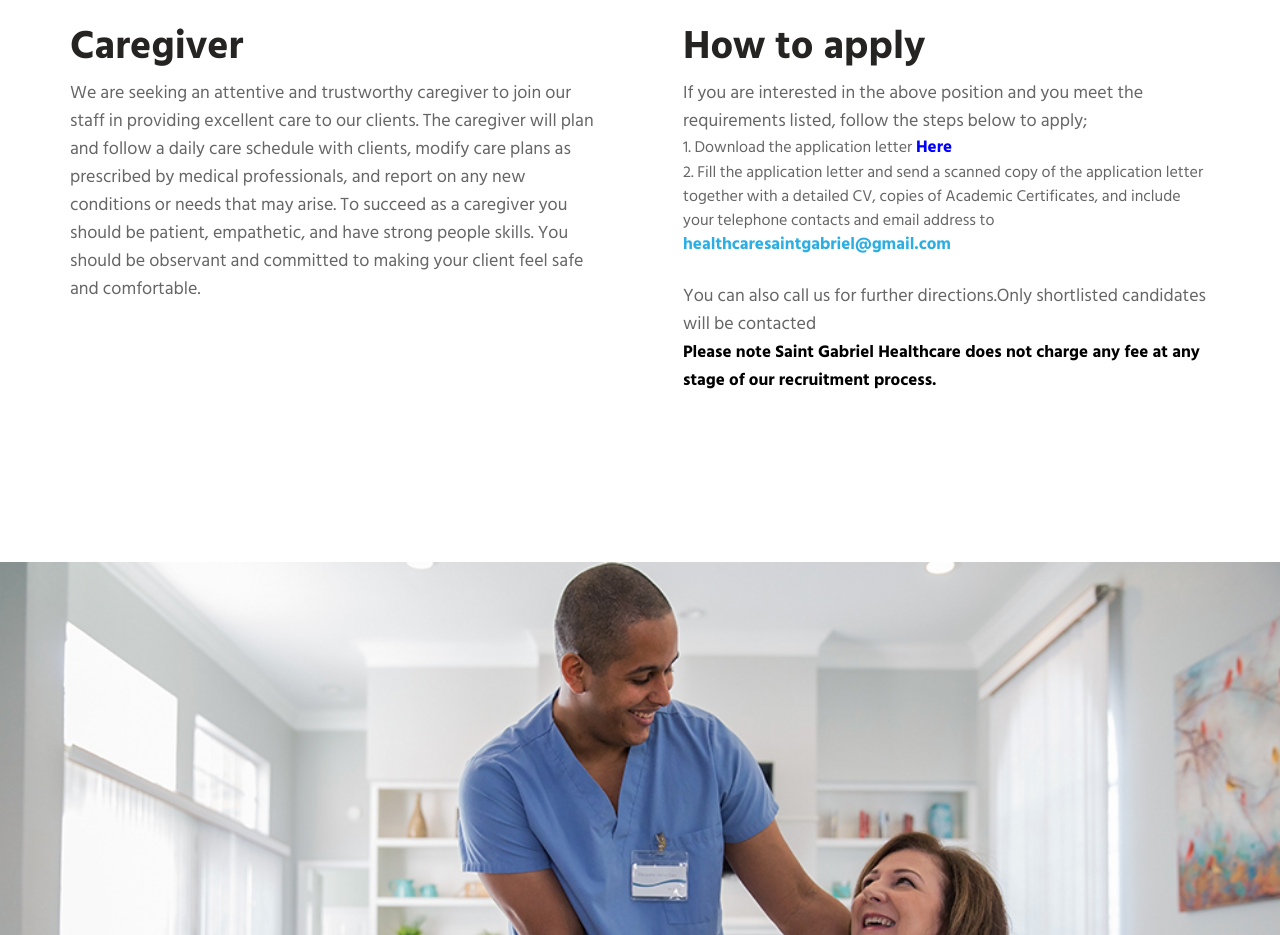
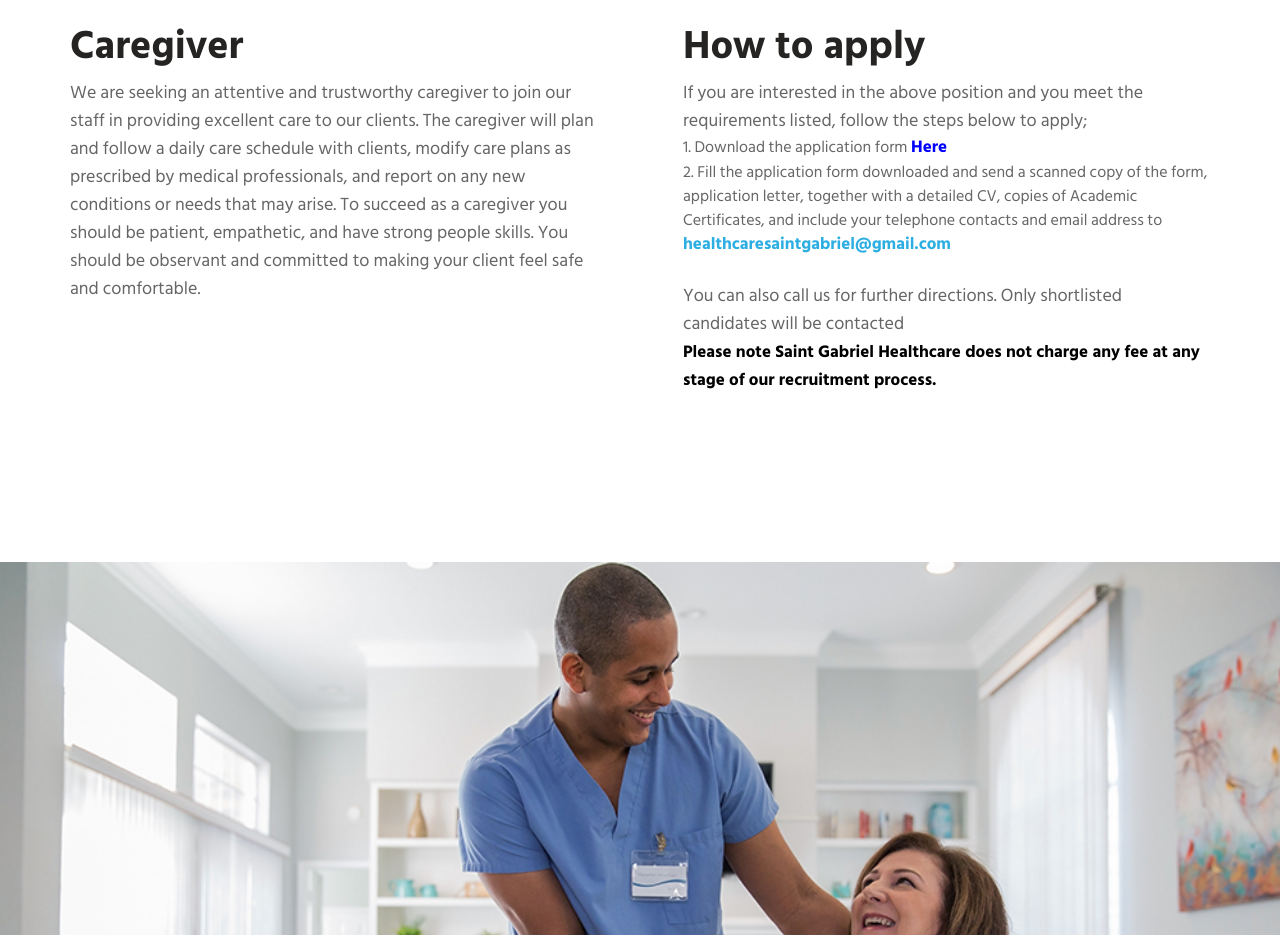
Before and after one commit to Kipronokirui/Saint-Gabriel-Healthcare, a website: page public/careers.html in a window 1280 px wide. Shown: the part 1080-2015 px from the top of the page. Drawn offline with Linux system fonts and the light colour scheme; files that its build step writes are made by us from their sources; files whose address does not match are found by name.

Commit message:
application letter

```diff
--- a/public/careers.html
+++ b/public/careers.html
@@ -186,10 +186,10 @@
             <h3 class="title-w3l mb-2">How to apply</h3>
             <p>If you are interested in the above position and you meet the requirements listed, follow the steps below to apply;
               <ul>
-                <li>1. Download the application letter <a href="/static/files/apply.pdf" download="Saint-Gabriel-Healthcare-Services-Application" style=" font-weight: bold;
+                <li>1. Download the application form <a href="/static/files/stgabriel.pdf" download="Saint-gabriel-healthcare-application-form" style=" font-weight: bold;
                   font-size: 17px;
                   color: #0000ff;">Here</a></li>
-                <li>2. Fill the application letter and send a scanned copy of the application letter together with a detailed CV, copies of Academic
+                <li>2. Fill the application form downloaded and send a scanned copy of the form, application letter, together with a detailed CV, copies of Academic
                   Certificates, and include your telephone contacts and email address to
                   <span style=" font-weight: bold;
                   font-size: 17px;
@@ -197,7 +197,7 @@
               </ul>
             </p>
             <br>
-            <p>You can also call us for further directions.Only shortlisted
+            <p>You can also call us for further directions. Only shortlisted
               candidates will be contacted</p>
               <p style=" font-weight: bold;
               font-size: 17px;color:black;">
```
Also changed, not shown: 1 other file.
